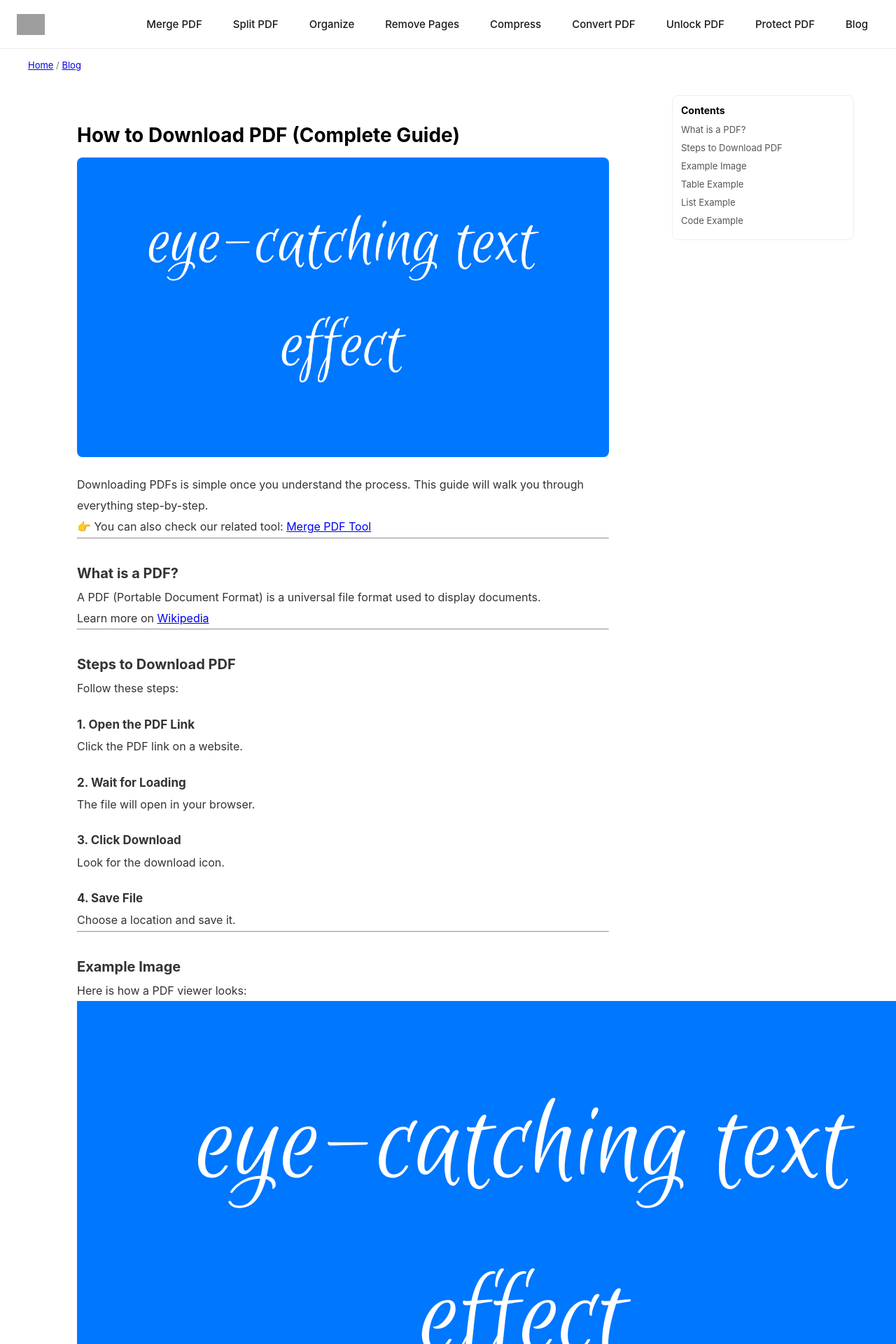
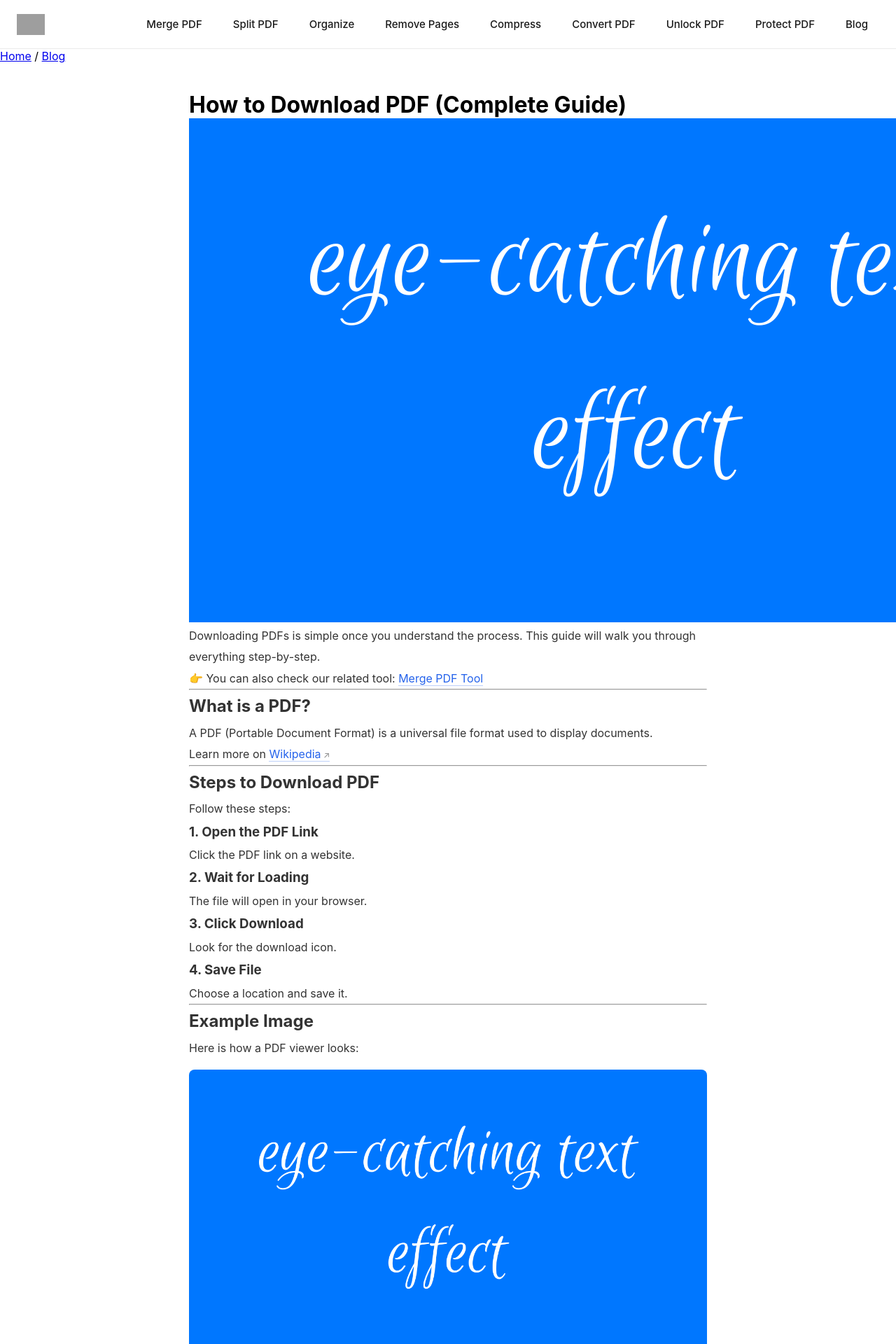
Before and after one commit to rforrupesh/pdf, a Jekyll site: the page built from _posts/2026-04-28-how-to-download-pdf.md, in a window 1280 px wide. Shown: the top 1920 px of the page at 70% size. Built offline with Jekyll 4.4.1, drawn with Linux system fonts in a browser that asks for light colours; grey boxes are pictures that could not be loaded.

Commit message:
Update style.css

```diff
--- a/assets/css/style.css
+++ b/assets/css/style.css
@@ -205,136 +205,141 @@
   border-color: #ddd;
 }
 
-/* Layout */
-.post-container {
-  display: grid;
-  grid-template-columns: 1fr 260px;
-  gap: 40px;
-  max-width: 1200px;
-  margin: auto;
-  padding: 20px;
-}
-
-/* Breadcrumb */
-.post-breadcrumb {
-  max-width: 1200px;
-  margin: 15px auto;
-  font-size: 13px;
-  color: #777;
-}
-
-/* Title */
-.post-title {
-  font-size: 28px;
-  margin-bottom: 15px;
-}
-
-/* Thumbnail */
-.post-thumb {
-  width: 100%;
-  border-radius: 8px;
-  margin-bottom: 20px;
-}
-
-/* Content */
-.post-main {
-  max-width: 800px;
-}
-
+/* =========================
+   CONTENT BASE
+========================= */
 .post-content {
   font-size: 16px;
   line-height: 1.9;
   color: #333;
+  word-wrap: break-word;
 }
 
-.post-content h2 {
-  margin-top: 30px;
-  font-size: 20px;
+/* =========================
+   LINKS
+========================= */
+.post-content a {
+  color: #2563eb;
+  text-decoration: none;
+  border-bottom: 1px solid rgba(37, 99, 235, 0.3);
 }
 
-.post-content h3 {
-  margin-top: 20px;
-  font-size: 17px;
+.post-content a:hover {
+  border-bottom-color: #2563eb;
 }
 
-/* Sidebar */
-.post-sidebar {
-  position: sticky;
-  top: 80px;
-  height: fit-content;
+/* External link icon (optional) */
+.post-content a[href^="http"]::after {
+  content: " ↗";
+  font-size: 12px;
+  color: #888;
 }
 
-.toc-box {
-  border: 1px solid #eee;
-  padding: 12px;
+/* =========================
+   IMAGES
+========================= */
+.post-content img {
+  max-width: 100%;
+  height: auto;
   border-radius: 8px;
-  background: #fff;
+  margin: 16px 0;
+  display: block;
 }
 
-.toc-box h4 {
+/* =========================
+   TABLE
+========================= */
+.post-content table {
+  width: 100%;
+  border-collapse: collapse;
+  margin: 20px 0;
   font-size: 14px;
-  margin-bottom: 8px;
 }
 
-.toc-box ul {
-  list-style: none;
-  padding: 0;
+.post-content th,
+.post-content td {
+  border: 1px solid #eee;
+  padding: 10px;
+  text-align: left;
 }
 
-.toc-box li {
+.post-content th {
+  background: #f9f9f9;
+  font-weight: 600;
+}
+
+/* Responsive table scroll */
+.post-content table {
+  display: block;
+  overflow-x: auto;
+}
+
+/* =========================
+   LISTS
+========================= */
+.post-content ul,
+.post-content ol {
+  padding-left: 20px;
+  margin: 15px 0;
+}
+
+.post-content li {
   margin: 6px 0;
 }
 
-.toc-box a {
+/* =========================
+   CODE BLOCK
+========================= */
+.post-content pre {
+  background: #111;
+  color: #eee;
+  padding: 14px;
+  border-radius: 8px;
+  overflow-x: auto;
+  margin: 20px 0;
   font-size: 13px;
-  color: #555;
-  text-decoration: none;
 }
 
-.toc-box a:hover {
-  color: #000;
+.post-content code {
+  font-family: monospace;
 }
 
-/* Related posts */
-.related {
-  margin-top: 50px;
+/* Inline code */
+.post-content p code {
+  background: #f3f3f3;
+  padding: 2px 6px;
+  border-radius: 4px;
+  color: #d6336c;
 }
 
-.related h3 {
-  font-size: 16px;
-  margin-bottom: 10px;
+/* =========================
+   VIDEO / IFRAME
+========================= */
+.post-content iframe {
+  width: 100%;
+  height: 400px;
+  border-radius: 8px;
+  margin: 20px 0;
 }
 
-.related-list {
-  list-style: none;
-  padding: 0;
-}
-
-.related-list li {
-  margin: 8px 0;
-}
-
-.related-list a {
-  text-decoration: none;
-  color: #333;
-  font-size: 14px;
-}
-
-.related-list a:hover {
-  text-decoration: underline;
-}
-
-/* Responsive */
-@media (max-width: 900px) {
-  .post-container {
-    grid-template-columns: 1fr;
+/* =========================
+   MOBILE RESPONSIVE
+========================= */
+@media (max-width: 600px) {
+  .post-content {
+    font-size: 15px;
+    line-height: 1.8;
   }
 
-  .post-main {
-    max-width: 100%;
+  .post-content iframe {
+    height: 220px;
   }
 
-  .post-sidebar {
-    display: none;
+  .post-content table {
+    font-size: 13px;
+  }
+
+  .post-content pre {
+    font-size: 12px;
   }
 }
```
